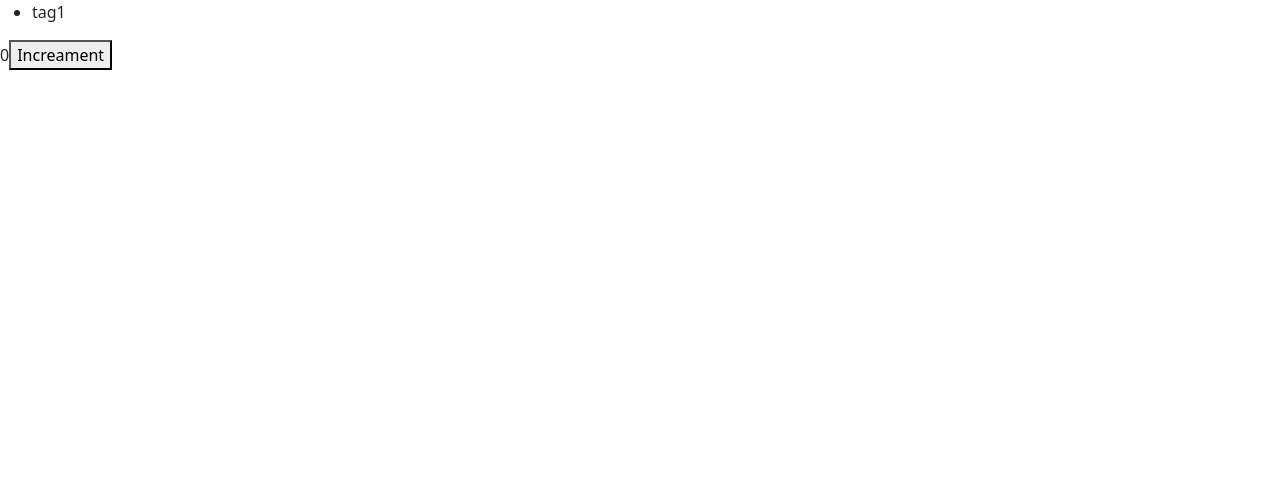
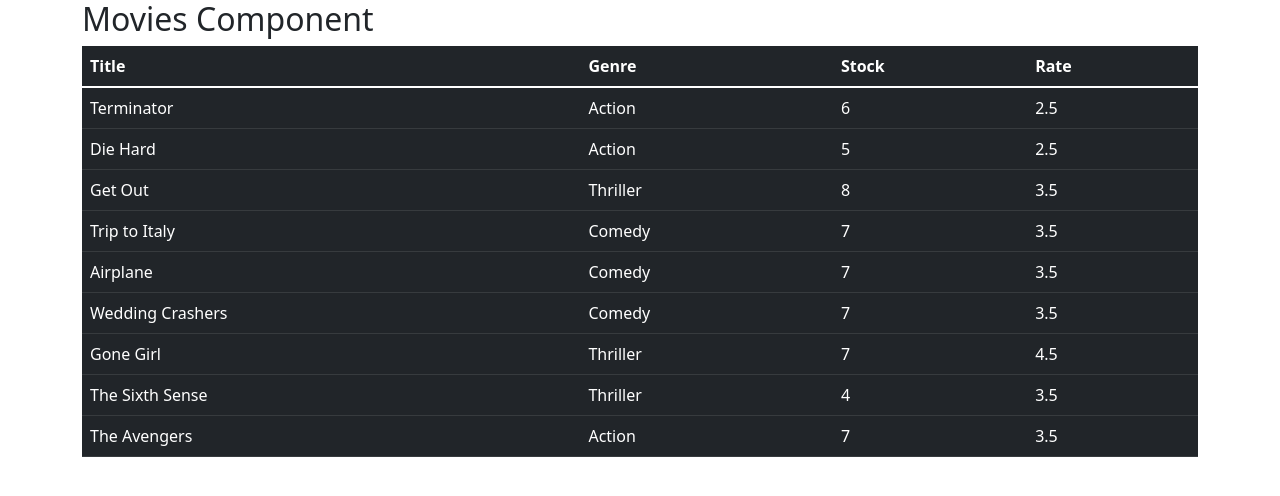
Before and after one commit to hassan1344/react-demo, a React (Create React App) app: page / in a window 1280 px wide. Shown: the top 496 px of the page. Built offline with nearby package versions, Linux system fonts and the light colour scheme.

Commit message:
rendering the movie table

```diff
--- a/package.json
+++ b/package.json
@@ -7,6 +7,7 @@
     "@testing-library/react": "^12.1.2",
     "@testing-library/user-event": "^13.5.0",
     "bootstrap": "^5.1.3",
+    "font-awesome": "^4.7.0",
     "react": "^17.0.2",
     "react-dom": "^17.0.2",
     "react-scripts": "5.0.0",
--- a/src/App.js
+++ b/src/App.js
@@ -1,24 +1,15 @@
-import logo from './logo.svg';
 import './App.css';
+import React, { Component } from 'react';
+import Movies from './component/movies';
+
 
 function App() {
   return (
-    <div className="App">
-      <header className="App-header">
-        <img src={logo} className="App-logo" alt="logo" />
-        <p>
-          Edit <code>src/App.js</code> and save to reload.
-        </p>
-        <a
-          className="App-link"
-          href="https://reactjs.org"
-          target="_blank"
-          rel="noopener noreferrer"
-        >
-          Learn React
-        </a>
-      </header>
-    </div>
+    <main className='container'>
+
+      <Movies />
+
+    </main>
   );
 }
 
--- /dev/null
+++ b/src/component/movies.jsx
@@ -0,0 +1,38 @@
+import React, { Component } from "react";
+import { getMovies } from "../services/fakeMovieService";
+
+class Movies extends Component {
+  state = {
+    movies: getMovies(),
+  };
+
+  render() {
+    return (
+      <div>
+        <h2>Movies Component</h2>
+        <table className="table table-dark">
+          <thead>
+            <tr>
+              <th>Title</th>
+              <th>Genre</th>
+              <th>Stock</th>
+              <th>Rate</th>
+            </tr>
+          </thead>
+          <tbody>
+            {this.state.movies.map((movie) => (
+              <tr>
+                <td>{movie.title}</td>
+                <td>{movie.genre.name}</td>
+                <td>{movie.numberInStock}</td>
+                <td>{movie.dailyRentalRate}</td>
+              </tr>
+            ))}
+          </tbody>
+        </table>
+      </div>
+    );
+  }
+}
+
+export default Movies;
--- a/src/index.js
+++ b/src/index.js
@@ -4,11 +4,13 @@
 import App from './App';
 import reportWebVitals from './reportWebVitals';
 import 'bootstrap/dist/css/bootstrap.min.css';
-import Counter from './components/counter';
+import 'font-awesome/css/font-awesome.css';
+
+
 
 ReactDOM.render(
   <React.StrictMode>
-    <Counter />
+    <App />
   </React.StrictMode>,
   document.getElementById('root')
 );
--- /dev/null
+++ b/src/services/fakeGenreService.js
@@ -0,0 +1,9 @@
+export const genres = [
+    { _id: "5b21ca3eeb7f6fbccd471818", name: "Action" },
+    { _id: "5b21ca3eeb7f6fbccd471814", name: "Comedy" },
+    { _id: "5b21ca3eeb7f6fbccd471820", name: "Thriller" }
+  ];
+
+  export function getGenres() {
+    return genres.filter(g => g);
+  }
--- /dev/null
+++ b/src/services/fakeMovieService.js
@@ -0,0 +1,97 @@
+import * as genresAPI from "./fakeGenreService";
+
+const movies = [
+  {
+    _id: "5b21ca3eeb7f6fbccd471815",
+    title: "Terminator",
+    genre: { _id: "5b21ca3eeb7f6fbccd471818", name: "Action" },
+    numberInStock: 6,
+    dailyRentalRate: 2.5,
+    publishDate: "2018-01-03T19:04:28.809Z"
+  },
+  {
+    _id: "5b21ca3eeb7f6fbccd471816",
+    title: "Die Hard",
+    genre: { _id: "5b21ca3eeb7f6fbccd471818", name: "Action" },
+    numberInStock: 5,
+    dailyRentalRate: 2.5
+  },
+  {
+    _id: "5b21ca3eeb7f6fbccd471817",
+    title: "Get Out",
+    genre: { _id: "5b21ca3eeb7f6fbccd471820", name: "Thriller" },
+    numberInStock: 8,
+    dailyRentalRate: 3.5
+  },
+  {
+    _id: "5b21ca3eeb7f6fbccd471819",
+    title: "Trip to Italy",
+    genre: { _id: "5b21ca3eeb7f6fbccd471814", name: "Comedy" },
+    numberInStock: 7,
+    dailyRentalRate: 3.5
+  },
+  {
+    _id: "5b21ca3eeb7f6fbccd47181a",
+    title: "Airplane",
+    genre: { _id: "5b21ca3eeb7f6fbccd471814", name: "Comedy" },
+    numberInStock: 7,
+    dailyRentalRate: 3.5
+  },
+  {
+    _id: "5b21ca3eeb7f6fbccd47181b",
+    title: "Wedding Crashers",
+    genre: { _id: "5b21ca3eeb7f6fbccd471814", name: "Comedy" },
+    numberInStock: 7,
+    dailyRentalRate: 3.5
+  },
+  {
+    _id: "5b21ca3eeb7f6fbccd47181e",
+    title: "Gone Girl",
+    genre: { _id: "5b21ca3eeb7f6fbccd471820", name: "Thriller" },
+    numberInStock: 7,
+    dailyRentalRate: 4.5
+  },
+  {
+    _id: "5b21ca3eeb7f6fbccd47181f",
+    title: "The Sixth Sense",
+    genre: { _id: "5b21ca3eeb7f6fbccd471820", name: "Thriller" },
+    numberInStock: 4,
+    dailyRentalRate: 3.5
+  },
+  {
+    _id: "5b21ca3eeb7f6fbccd471821",
+    title: "The Avengers",
+    genre: { _id: "5b21ca3eeb7f6fbccd471818", name: "Action" },
+    numberInStock: 7,
+    dailyRentalRate: 3.5
+  }
+];
+
+export function getMovies() {
+  return movies;
+}
+
+export function getMovie(id) {
+  return movies.find(m => m._id === id);
+}
+
+export function saveMovie(movie) {
+  let movieInDb = movies.find(m => m._id === movie._id) || {};
+  movieInDb.name = movie.name;
+  movieInDb.genre = genresAPI.genres.find(g => g._id === movie.genreId);
+  movieInDb.numberInStock = movie.numberInStock;
+  movieInDb.dailyRentalRate = movie.dailyRentalRate;
+
+  if (!movieInDb._id) {
+    movieInDb._id = Date.now();
+    movies.push(movieInDb);
+  }
+
+  return movieInDb;
+}
+
+export function deleteMovie(id) {
+  let movieInDb = movies.find(m => m._id === id);
+  movies.splice(movies.indexOf(movieInDb), 1);
+  return movieInDb;
+}
```
Also changed, not shown: test component/counter.jsx (renamed from src/components/counter.jsx), 1 other file (tests, documents, lock files or other folders).
